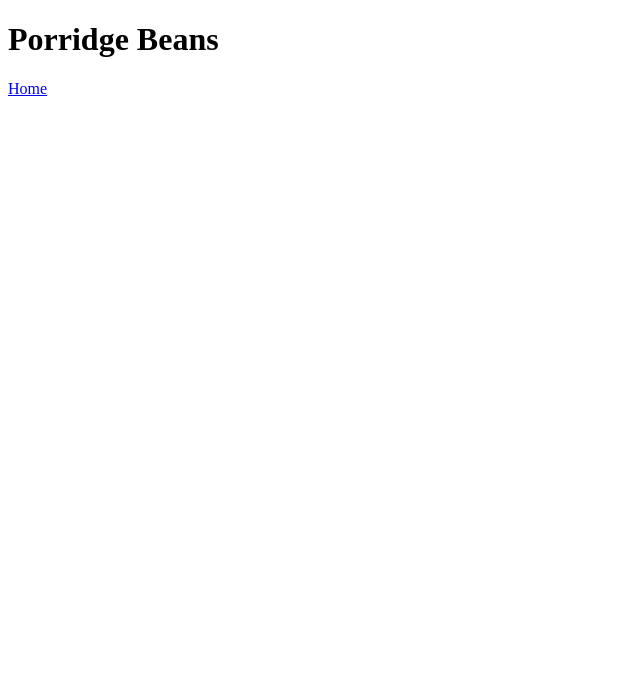
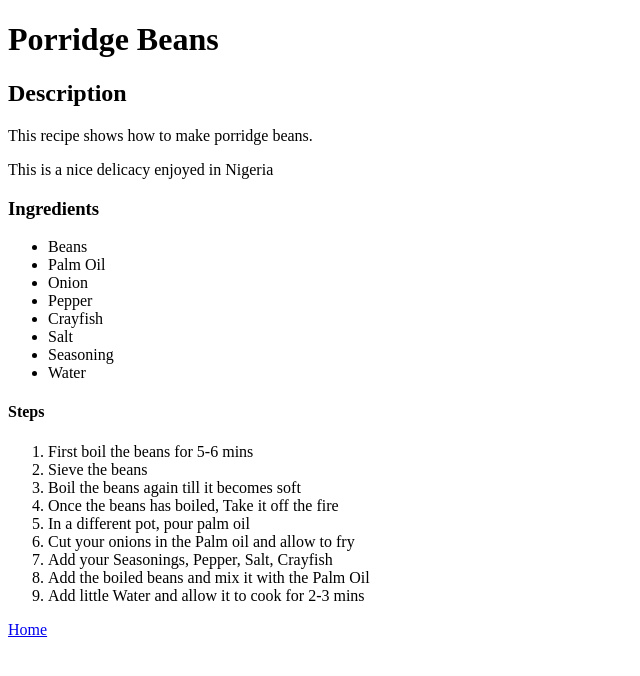
Before and after one commit to EnyinnayaDev/odin-recipies, a plain HTML site: page recipes/porridge_beans.html in a window 1280 px wide. Shown: the whole page, without its empty margins (0-640 px from the left). Drawn offline with Linux system fonts and the light colour scheme.

Commit message:
Added Recipe I added the Description, Ingredient and Steps in porridge_beans.html I'm still yet to add the picture

```diff
--- a/recipes/porridge_beans.html
+++ b/recipes/porridge_beans.html
@@ -7,6 +7,32 @@
 </head>
 <body>
     <h1>Porridge Beans</h1>
+    <h2>Description</h2>
+    <p>This recipe shows how to make porridge beans.</p>
+    <p>This is a nice delicacy enjoyed in Nigeria</p>
+    <h3>Ingredients</h3>
+    <ul>
+        <li>Beans</li>
+        <li>Palm Oil</li>
+        <li>Onion</li>
+        <li>Pepper</li>
+        <li>Crayfish</li>
+        <li>Salt</li>
+        <li>Seasoning</li>
+        <li>Water</li>
+    </ul>
+    <h4>Steps</h4>
+    <ol>
+        <li>First boil the beans for 5-6 mins </li>
+        <li>Sieve the beans</li>
+        <li>Boil the beans again till it becomes soft</li>
+        <li>Once the beans has boiled, Take it off the fire</li>
+        <li>In a different pot, pour palm oil</li>
+        <li>Cut your onions in the Palm oil and allow to fry</li>
+        <li>Add your Seasonings, Pepper, Salt, Crayfish</li>
+        <li>Add the boiled beans and mix it with the Palm Oil</li>
+        <li>Add little Water and allow it to cook for 2-3 mins</li>
+    </ol>
     <a href="/">Home</a>
 </body>
 </html>
```
